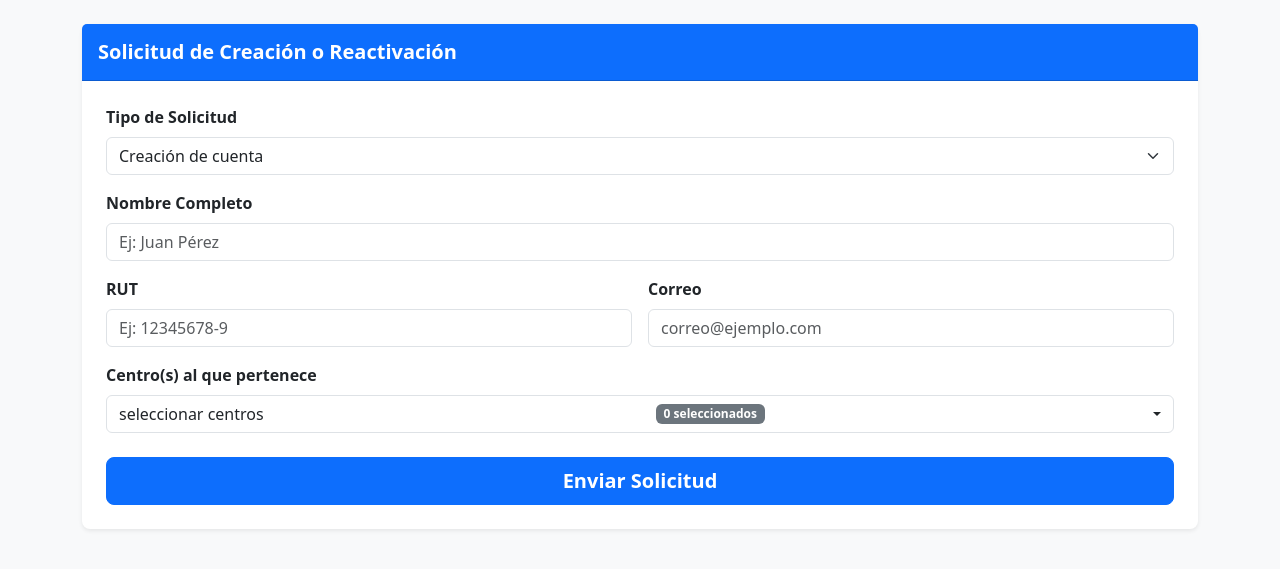
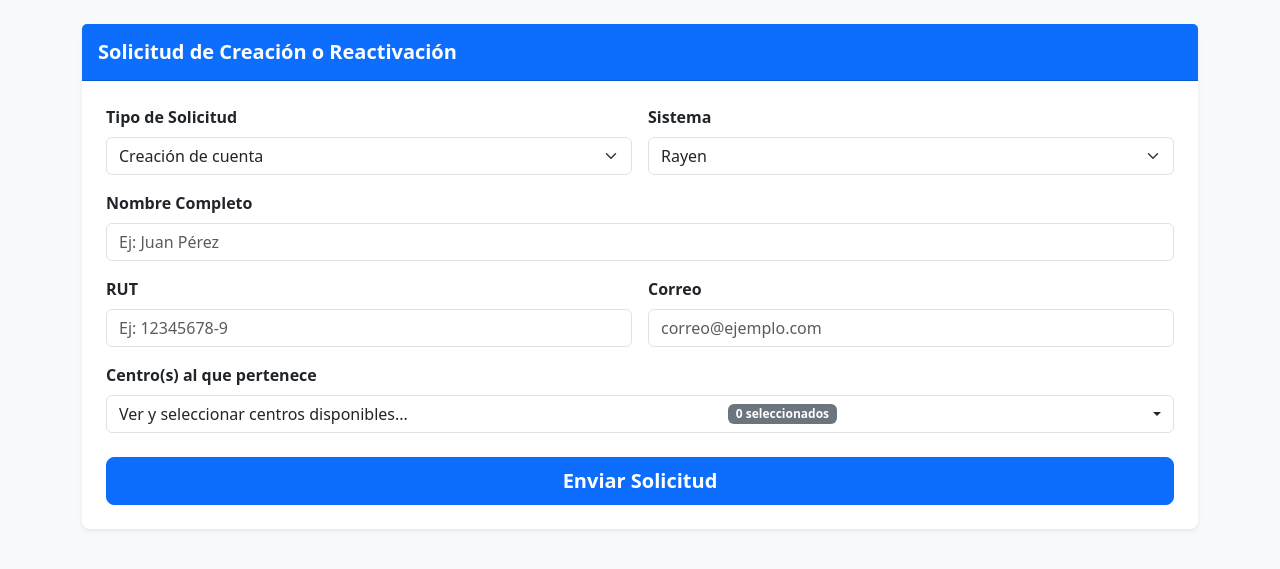
Before and after one commit to jerodelineleneus568-jpg/gestion-solicitudes, a Flask app: page / in a window 1280 px wide. Shown: the part 50-619 px from the top of the page. Run offline with Flask 3, Linux system fonts and the light colour scheme; some libraries are stand-ins or nearby versions.

Commit message:
feat: agregar selector de sistema, panel de gestion y control de roles

```diff
--- a/app/controllers/export_controller.py
+++ b/app/controllers/export_controller.py
@@ -19,6 +19,7 @@ def exportar_excel():
         {
             "ID": f["id"],
             "Tipo Solicitud": f["tipo_solicitud"],
+            "Sistema": f["sistema"],
             "RUT": f["rut"],
             "Nombre Completo": f["nombre_completo"],
             "Correo": f["correo"],
@@ -30,6 +31,7 @@ def exportar_excel():
         }
         for f in filas
     ]
+
     df = pd.DataFrame(datos)
 
     output = io.BytesIO()
--- a/app/controllers/forms.py
+++ b/app/controllers/forms.py
@@ -69,6 +69,15 @@ class FormularioSolicitud(FlaskForm):
         validators=[DataRequired(message="Debe seleccionar un tipo de solicitud.")]
     )
 
+    sistema = SelectField(
+        'Sistema',
+        choices=[
+            ('Rayen', 'Rayen'),
+            ('Iris', 'Iris')
+        ],
+        validators=[DataRequired(message="Debe seleccionar si corresponde a Rayen o Iris.")]
+    )
+
     nombre_completo = StringField(
         'Nombre Completo',
         validators=[
@@ -93,7 +102,6 @@ class FormularioSolicitud(FlaskForm):
         ]
     )
 
-    # Lista ampliada de centros
     centros = SelectMultipleField(
         'Centro(s) al que pertenece',
         choices=[
--- a/app/controllers/solicitud_controller.py
+++ b/app/controllers/solicitud_controller.py
@@ -20,6 +20,7 @@ def registrar():
     form = FormularioSolicitud()
     if form.validate_on_submit():
         tipo = form.tipo_solicitud.data
+        sistema = form.sistema.data
         nombre = form.nombre_completo.data.strip()
         rut = form.rut.data.strip()
         correo = form.correo.data.strip().lower()
@@ -28,6 +29,7 @@ def registrar():
 
         SolicitudModel.crear_solicitud(
             tipo_solicitud=tipo,
+            sistema=sistema,
             nombre_completo=nombre,
             rut=rut,
             correo=correo,
--- a/app/templates/formulario.html
+++ b/app/templates/formulario.html
@@ -8,14 +8,24 @@
     <div class="card-body p-4">
         <form method="POST" novalidate id="solicitudForm">
             {{ form.hidden_tag() }}
+            <input type="hidden" name="csrf_token" value="{{ csrf_token() }}"/>
 
-            <!-- Tipo de Solicitud -->
-            <div class="mb-3">
+            <!-- Fila: Tipo de Solicitud y Sistema -->
+            <div class="row g-3 mb-3">
+                <div class="col-md-6">
                     {{ form.tipo_solicitud.label(class="form-label fw-semibold") }}
                     {{ form.tipo_solicitud(class="form-select") }}
                     {% for error in form.tipo_solicitud.errors %}
                         <div class="text-danger small mt-1">{{ error }}</div>
                     {% endfor %}
+                </div>
+                <div class="col-md-6">
+                    {{ form.sistema.label(class="form-label fw-semibold") }}
+                    {{ form.sistema(class="form-select") }}
+                    {% for error in form.sistema.errors %}
+                        <div class="text-danger small mt-1">{{ error }}</div>
+                    {% endfor %}
+                </div>
             </div>
 
             <!-- Nombre Completo -->
@@ -27,7 +37,7 @@
                 {% endfor %}
             </div>
 
-            <!-- RUT y Correo en 2 columnas -->
+            <!-- RUT y Correo -->
             <div class="row g-3 mb-3">
                 <div class="col-md-6">
                     {{ form.rut.label(class="form-label fw-semibold") }}
@@ -44,11 +54,11 @@
                     {% endfor %}
                 </div>
             </div>
+
             <!-- Centro(s) al que pertenece (Dropdown Desplegable) -->
             <div class="mb-4 position-relative">
                 <label class="form-label fw-semibold">Centro(s) al que pertenece</label>
 
-    <!-- Botón desplegable principal -->
                 <div class="input-group">
                     <button class="form-control text-start bg-white d-flex justify-content-between align-items-center dropdown-toggle"
                             type="button"
@@ -56,19 +66,16 @@
                             data-bs-toggle="dropdown"
                             data-bs-auto-close="outside"
                             aria-expanded="false">
-            <span id="textoSeleccionCentros" class="text-truncate">seleccionar centro</span>
+                        <span id="textoSeleccionCentros" class="text-truncate">Ver y seleccionar centros disponibles...</span>
                         <span id="badgeCentros" class="badge bg-secondary ms-2">0 seleccionados</span>
                     </button>
 
-        <!-- Menú que se despliega al apretar el botón -->
                     <div class="dropdown-menu p-2 shadow w-100" aria-labelledby="btnDropdownCentros" style="max-height: 280px; overflow-y: auto;">
-            <!-- Buscador interno -->
                         <div class="input-group input-group-sm mb-2">
                             <span class="input-group-text bg-light">🔍</span>
                             <input type="text" id="filtroCentros" class="form-control" placeholder="Escribe para buscar un centro...">
                         </div>
 
-            <!-- Lista de opciones sin duplicación de texto -->
                         <div id="listaCentros">
                             {% for subfield in form.centros %}
                             <div class="form-check py-1 px-3 rounded hover-bg centro-item d-flex align-items-center">
@@ -113,20 +120,17 @@
         badge.textContent = `${total} seleccionados`;
         if (total > 0) {
             badge.className = "badge bg-success ms-2";
-            // Mostrar los nombres de los centros seleccionados en el botón
             const nombres = seleccionados.map(cb => cb.nextElementSibling.textContent.trim());
             textoBoton.textContent = nombres.join(', ');
-            textoBoton.classList.remove('text-muted');
         } else {
             badge.className = "badge bg-secondary ms-2";
-            textoBoton.textContent = "seleccionar centros ";
+            textoBoton.textContent = "Ver y seleccionar centros disponibles...";
         }
     }
 
     checkboxes.forEach(cb => cb.addEventListener('change', actualizarSeleccion));
     actualizarSeleccion();
 
-    // Filtro de búsqueda dentro del desplegable
     filtro.addEventListener('keyup', function(e) {
         e.stopPropagation();
         const query = this.value.toLowerCase();
@@ -136,7 +140,6 @@
         });
     });
 
-    // Evitar que al hacer clic en el buscador se cierre el dropdown
     filtro.addEventListener('click', function(e) {
         e.stopPropagation();
     });
```
Also changed, not shown: app/config.py (+13 -8 lines), app/models/solicitud_model.py (+11 -8 lines), app/templates/panel.html (+8 -2 lines). Lines whose indentation alone changed are shown as unchanged.
